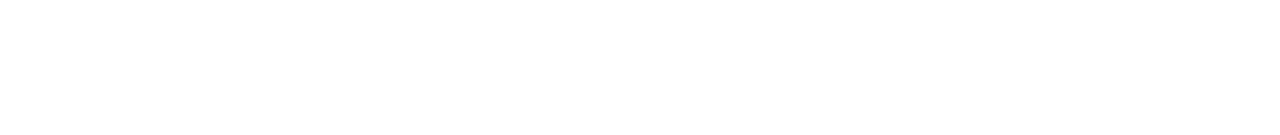
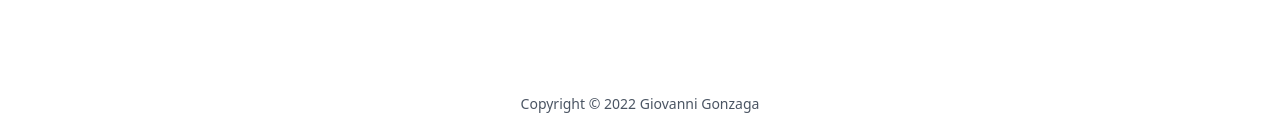
Before and after one commit to giohax/google-clone, a Next.js app: page / in a window 1280 px wide. Shown: the part 662-797 px from the top of the page. Built offline with nearby package versions, Linux system fonts and the light colour scheme; no server answers.

Commit message:
create footer component

```diff
--- /dev/null
+++ b/components/Footer.jsx
@@ -0,0 +1,11 @@
+import React from "react";
+
+const Footer = () => {
+    return (
+        <footer className="absolute bottom-0 left-[50%] translate-x-[-50%] whitespace-nowrap p-6 text-sm text-gray-600">
+            <p>Copyright &copy; {new Date().getFullYear()} Giovanni Gonzaga</p>
+        </footer>
+    );
+};
+
+export default Footer;
--- a/pages/index.js
+++ b/pages/index.js
@@ -2,6 +2,7 @@
 import Image from "next/image";
 import Header from "../components/Header";
 import { SearchIcon, MicrophoneIcon } from "@heroicons/react/solid";
+import Footer from "../components/Footer";
 
 export default function Home() {
     return (
@@ -43,6 +44,7 @@
             </form>
 
             {/* Footer */}
+            <Footer />
         </div>
     );
 }
```
